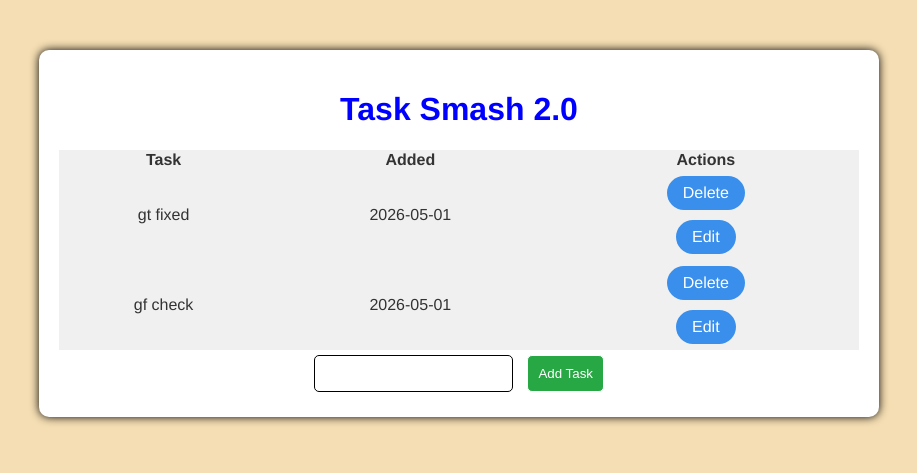
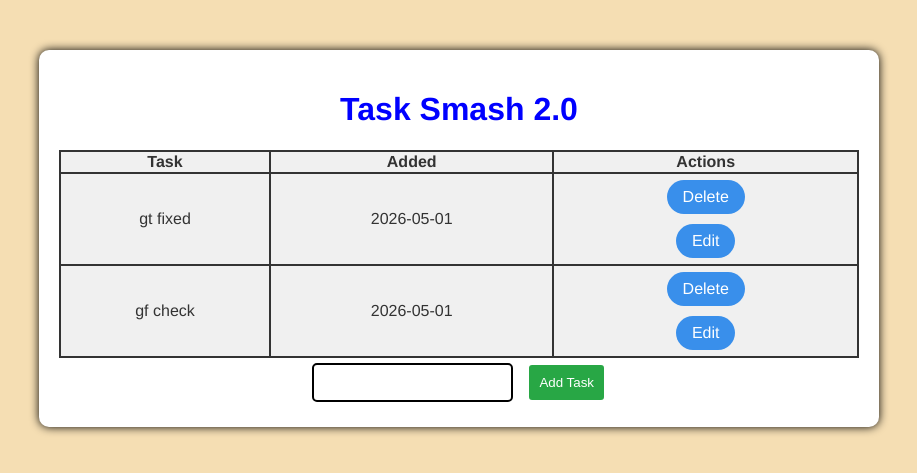
Before and after one commit to BomaUriel/FlaskApp_CRUD, a Flask app: page / in a window 1280 px wide. Shown: the top 473 px of the page, without its empty margins (11-928 px from the left). Run offline with Flask 3, Linux system fonts and the light colour scheme.

Commit message:
Enhance table and input border styles for improved visibility

```diff
--- a/static/styles.css
+++ b/static/styles.css
@@ -29,9 +29,11 @@ body    {
         width: 100%;
         margin-top: 20px;
         border-collapse: collapse;
+        border: solid 2px;
 
         th,
         td{
+            border: solid 2px;
             background-color: #f0f0f0;
             color: #333;
         }
@@ -51,7 +53,7 @@ body    {
     input{
         padding: 10px;
         margin: 5px;
-        border: solid 1px;
+        border: solid 2px;
         border-radius: 5px;
 
     }
```
